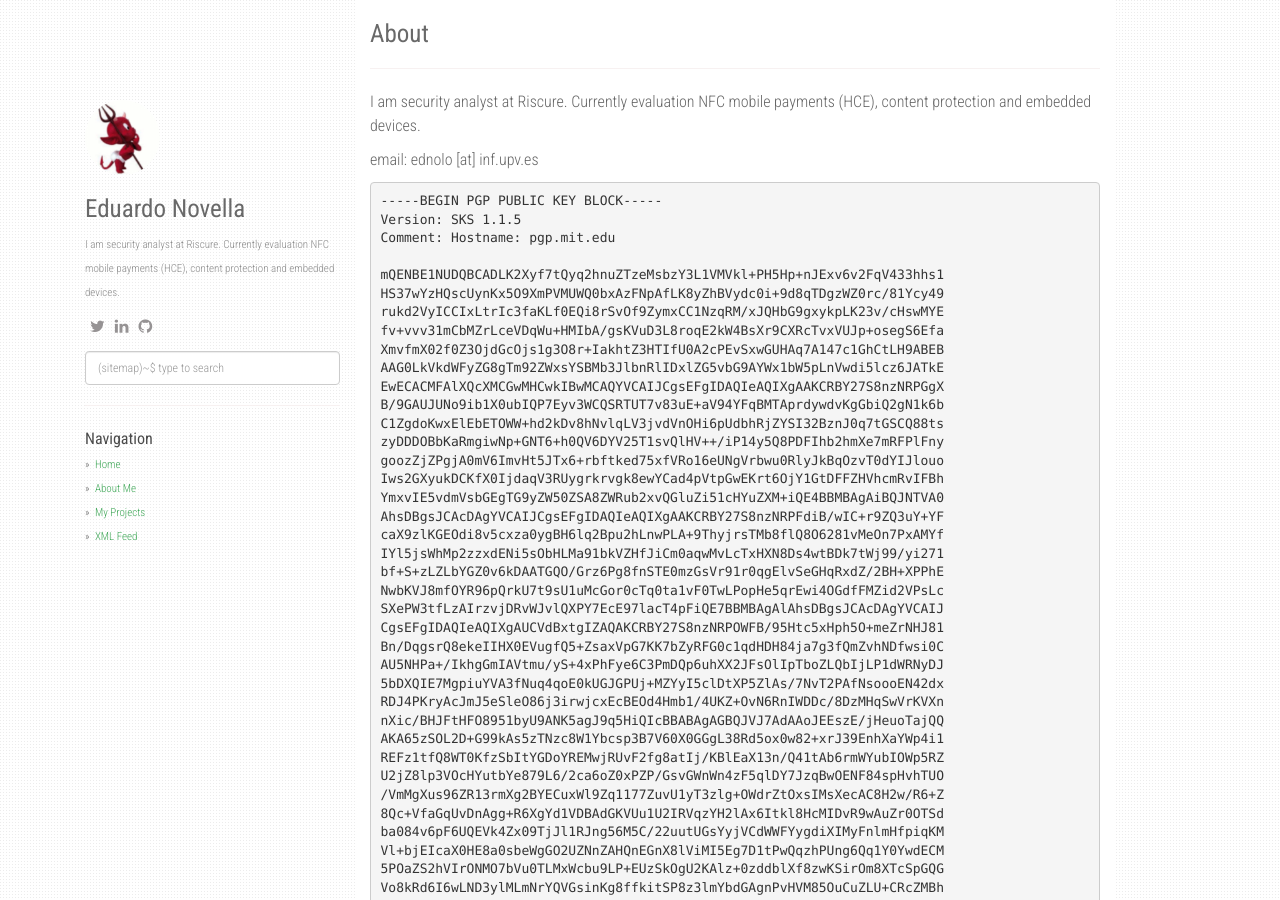
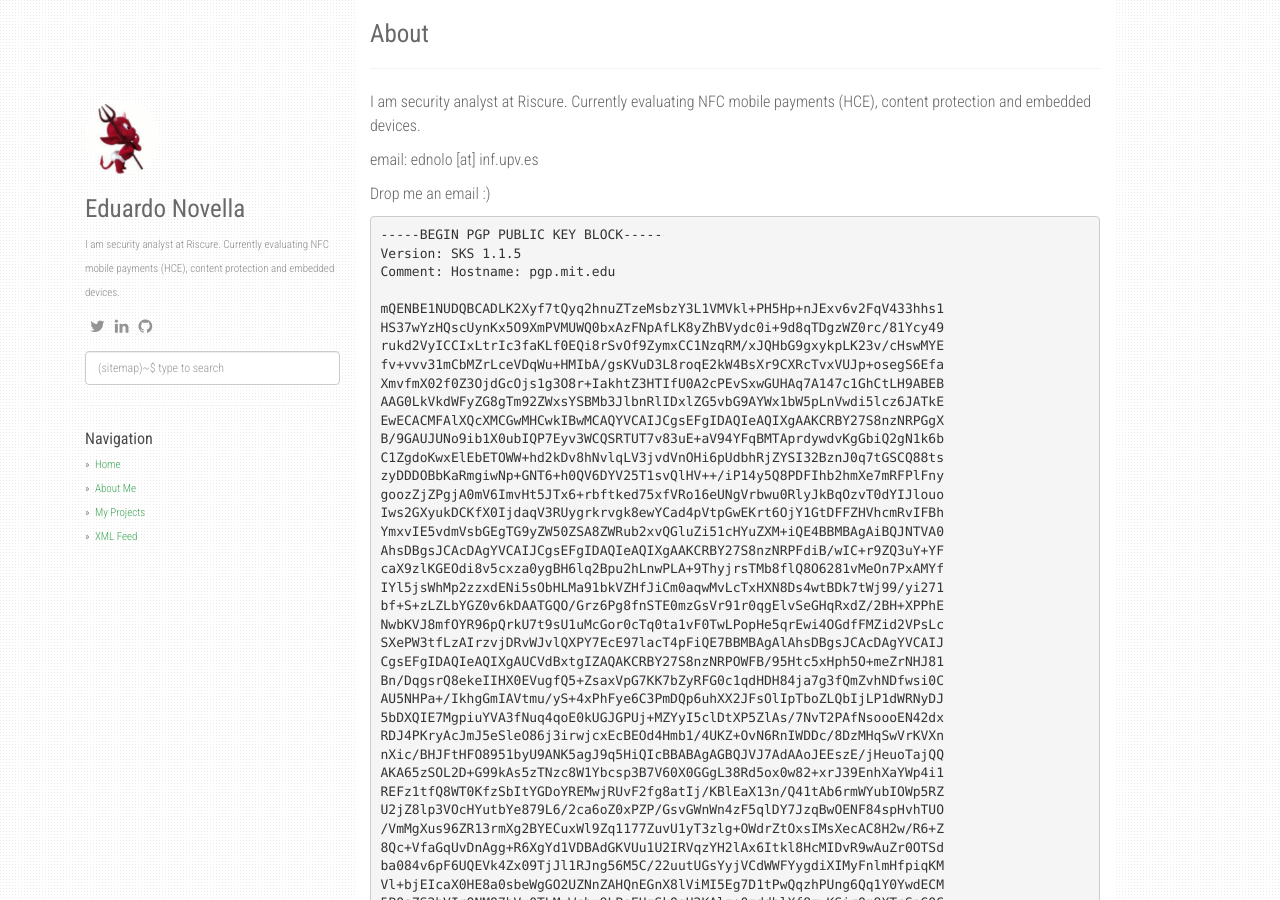
Before and after one commit to enovella/enovella.github.io, a Jekyll site: the page built from about.md, in a window 1280 px wide and 900 px high. Built offline with Jekyll 4.4.1, drawn with Linux system fonts in a browser that asks for light colours; nearby versions of some CDN libraries.

````diff
--- a/_config.yml
+++ b/_config.yml
@@ -2,7 +2,7 @@ title: Computer Issues
 description: My Personal Stack Problems
 author: Eduardo Novella
 github: https://github.com/enovella
-about: I am security analyst at Riscure. Currently evaluation NFC mobile payments (HCE), content protection and embedded devices.
+about: I am security analyst at Riscure. Currently evaluating NFC mobile payments (HCE), content protection and embedded devices.
 disqus_shortname: computerissues
 google_analytics: UA-XXXXXXXX-Y
 avatar_url: /static/img/avatar.png
--- a/about.md
+++ b/about.md
@@ -4,10 +4,12 @@ title: About
 permalink: /about/
 ---
 
-I am security analyst at Riscure. Currently evaluation NFC mobile payments (HCE), content protection and embedded devices.
+I am security analyst at Riscure. Currently evaluating NFC mobile payments (HCE), content protection and embedded devices.
 
 email: ednolo [at] inf.upv.es
 
+
+Drop me an email :)
 
 ```
 -----BEGIN PGP PUBLIC KEY BLOCK-----
````
Also changed, not shown: _posts/2017-04-30-android-owasp-crackmes-level-3.md (+2 -2 lines).
